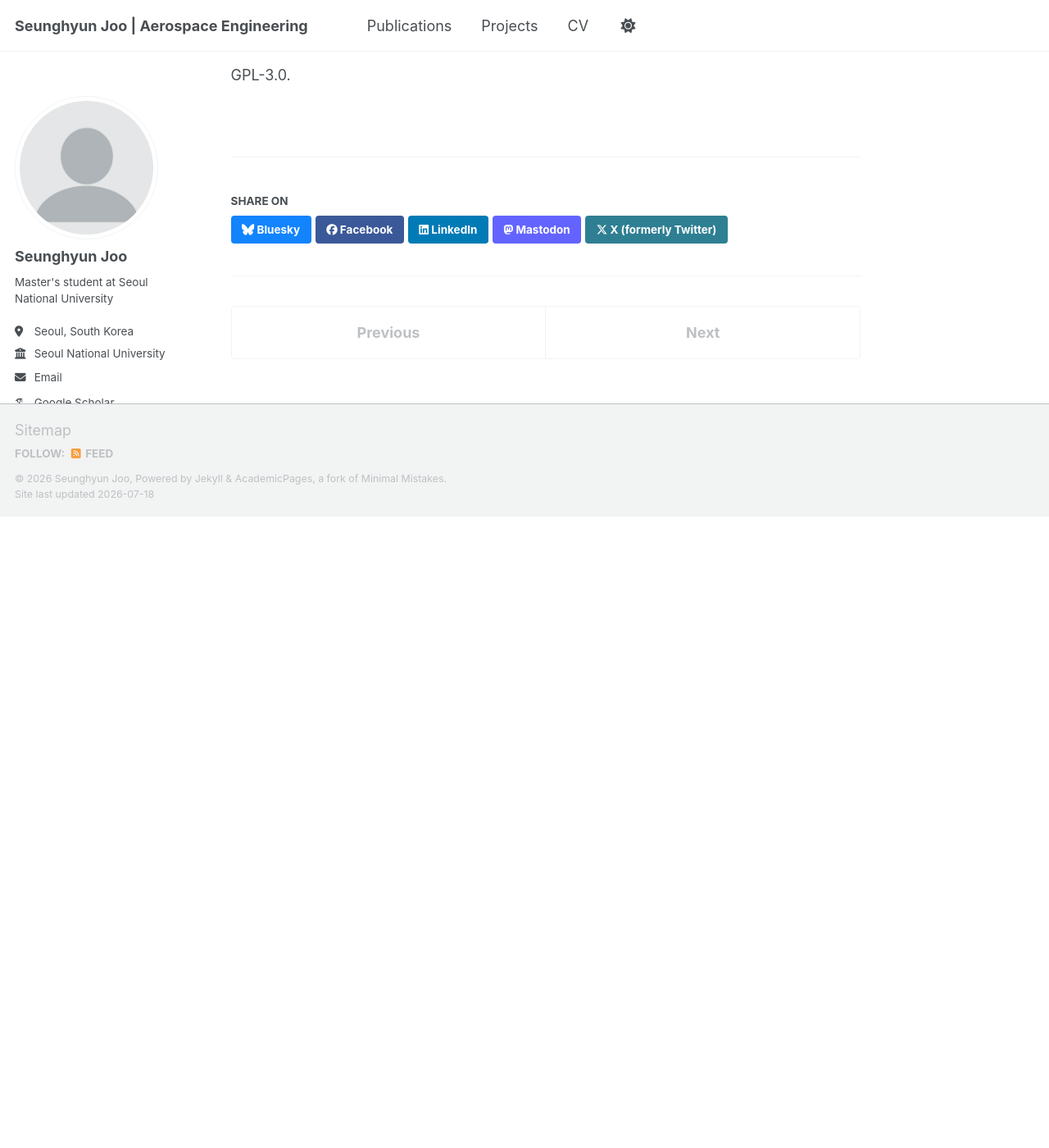
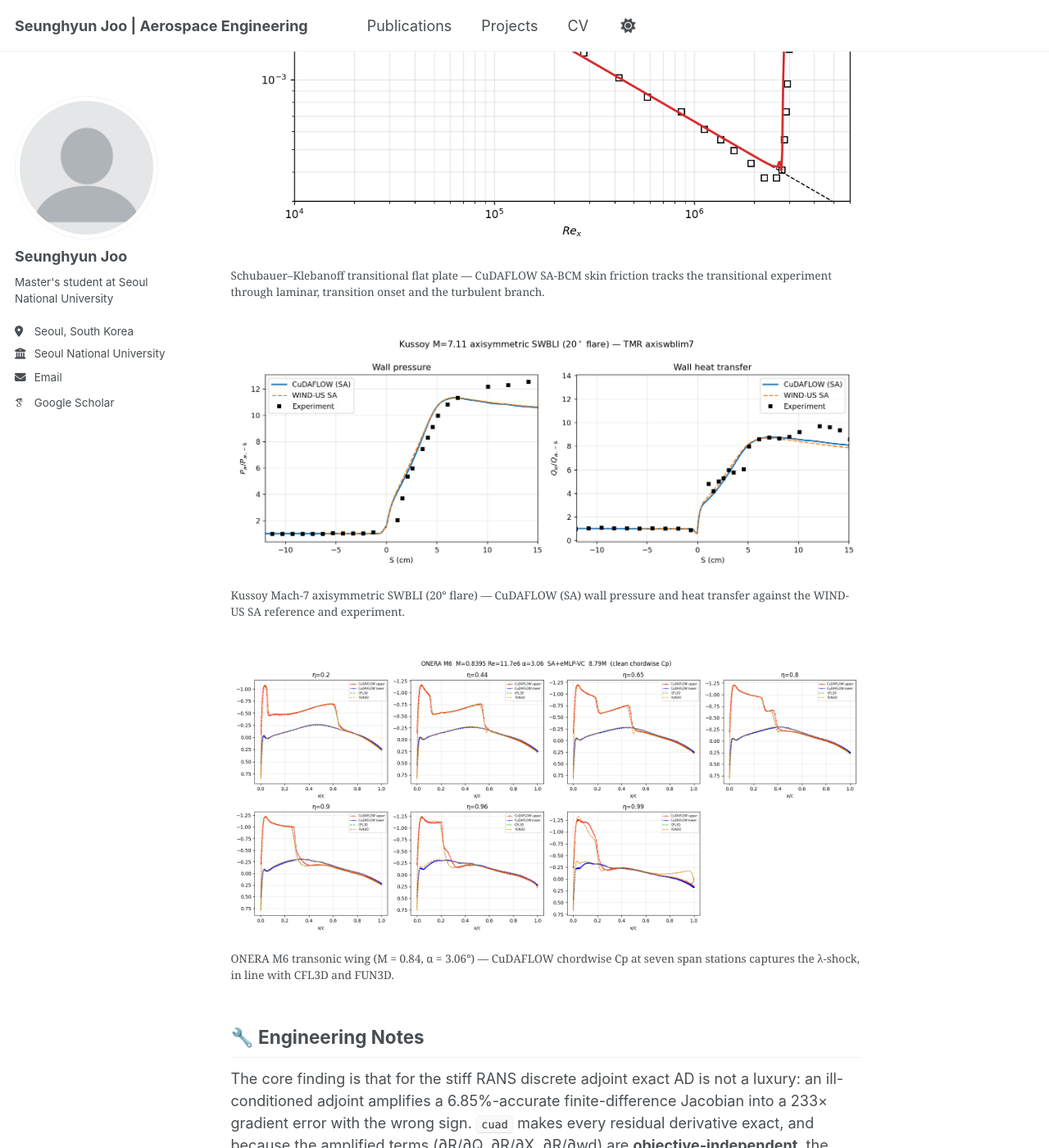
Before and after one commit to SEUNGHYUN-JOO/SEUNGHYUN-JOO.github.io, a Jekyll site: the page built from _portfolio/portfolio-0-cudaflow.md, in a window 1280 px wide and 1400 px high, scrolled down 1607 px. Shown: the whole window at 82% size. Built offline with Jekyll 4.4.1, drawn with Linux system fonts in a browser that asks for light colours; some web fonts are replaced; a script bundle is joined from its source files by our own code; library files that are not in the unit come from our copies; before the commit the page ends 2237 px from its top, so only the background shows below that.

Commit message:
CuDAFLOW portfolio: add plate/SWBLI/ONERA-M6 validation figures

```diff
--- a/_portfolio/portfolio-0-cudaflow.md
+++ b/_portfolio/portfolio-0-cudaflow.md
@@ -65,6 +65,21 @@ finite difference.
   </tbody>
 </table>
 
+<figure>
+  <img src="{{ '/assets/images/portfolio-0-cudaflow/plate_sk_cf.png' | relative_url }}" alt="Schubauer–Klebanoff transitional flat plate skin friction">
+  <figcaption>Schubauer–Klebanoff transitional flat plate — CuDAFLOW SA-BCM skin friction tracks the transitional experiment through laminar, transition onset and the turbulent branch.</figcaption>
+</figure>
+
+<figure>
+  <img src="{{ '/assets/images/portfolio-0-cudaflow/aswbli_val.png' | relative_url }}" alt="Mach-7 axisymmetric shock/boundary-layer interaction wall pressure and heating">
+  <figcaption>Kussoy Mach-7 axisymmetric SWBLI (20° flare) — CuDAFLOW (SA) wall pressure and heat transfer against the WIND-US SA reference and experiment.</figcaption>
+</figure>
+
+<figure>
+  <img src="{{ '/assets/images/portfolio-0-cudaflow/m6Lconv_cp_clean.png' | relative_url }}" alt="ONERA M6 chordwise pressure at seven span stations">
+  <figcaption>ONERA M6 transonic wing (M = 0.84, α = 3.06°) — CuDAFLOW chordwise Cp at seven span stations captures the λ-shock, in line with CFL3D and FUN3D.</figcaption>
+</figure>
+
 ## 🔧 Engineering Notes
 
 The core finding is that for the stiff RANS discrete adjoint exact AD is not a
```
Also changed, not shown: assets/images/portfolio-0-cudaflow/aswbli_val.png (added), assets/images/portfolio-0-cudaflow/m6Lconv_cp_clean.png (added), assets/images/portfolio-0-cudaflow/plate_sk_cf.png (added).
